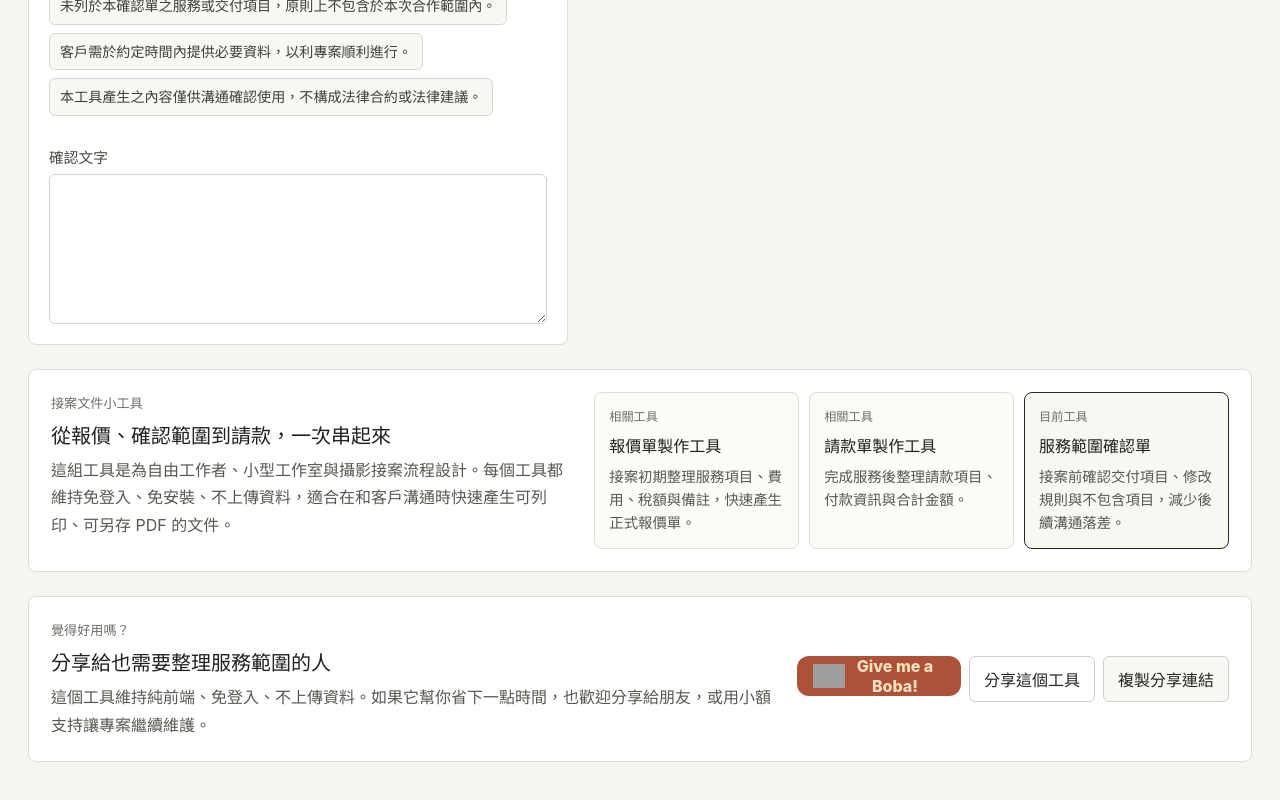
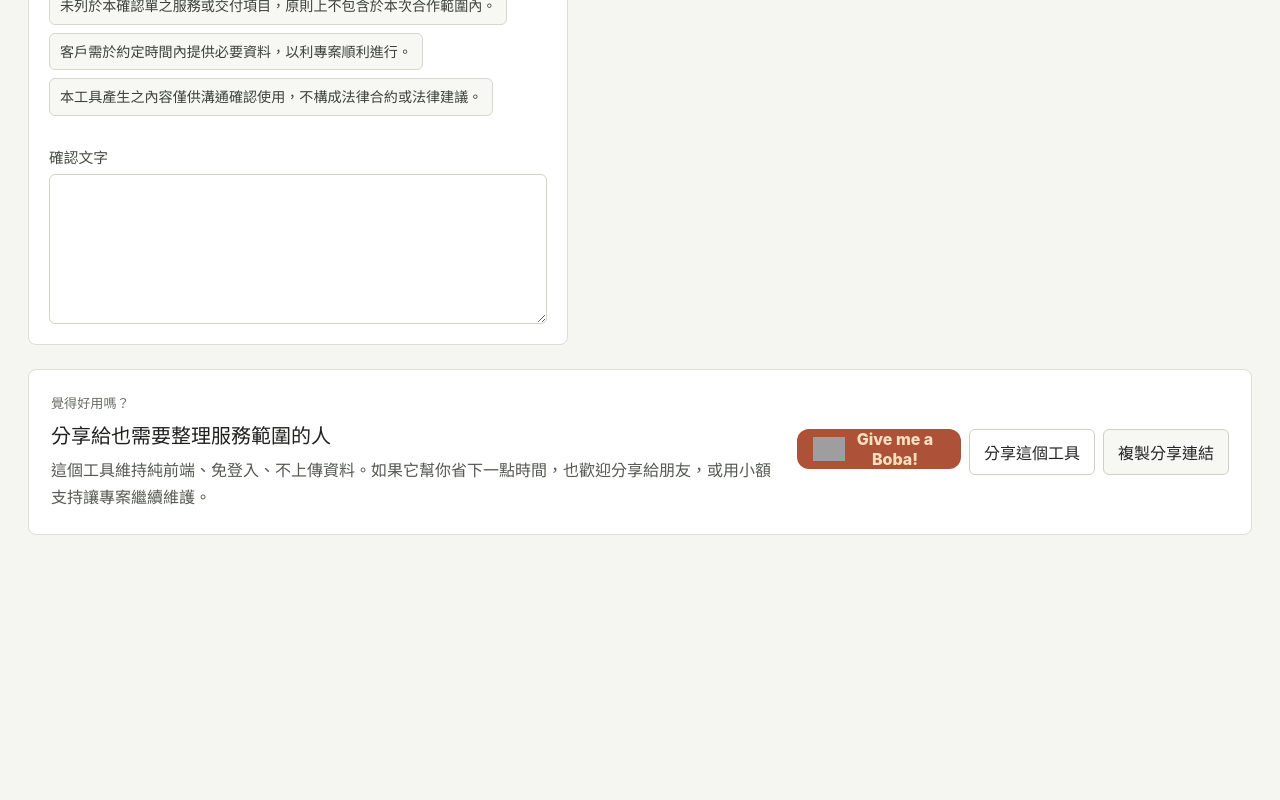
Before and after one commit to dong-sc/simple-scope-confirmation-generator, a React (Vite) app: page / in a window 1280 px wide. Shown: the part 5209-6009 px from the top of the page. After the commit the page ends 5792 px from the top, so only its background shows below. Built offline with nearby package versions, Linux system fonts and the light colour scheme; grey boxes are pictures that could not be loaded.

Commit message:
Remove duplicate bottom tool links

```diff
--- a/src/components/SupportSection.tsx
+++ b/src/components/SupportSection.tsx
@@ -8,27 +8,6 @@ import {
   shareText,
   shareTitle,
 } from '../utils/projectLinks';
-
-const tools = [
-  {
-    title: '報價單製作工具',
-    description: '接案初期整理服務項目、費用、稅額與備註，快速產生正式報價單。',
-    href: 'https://dong-sc.github.io/simple-quote-generator/',
-    current: false,
-  },
-  {
-    title: '請款單製作工具',
-    description: '完成服務後整理請款項目、付款資訊與合計金額。',
-    href: 'https://dong-sc.github.io/simple-payment-request-generator/',
-    current: false,
-  },
-  {
-    title: '服務範圍確認單',
-    description: '接案前確認交付項目、修改規則與不包含項目，減少後續溝通落差。',
-    href: 'https://dong-sc.github.io/simple-scope-confirmation-generator/',
-    current: true,
-  },
-];
 
 export function SupportSection() {
   const [message, setMessage] = useState('');
@@ -54,31 +33,6 @@ export function SupportSection() {
   }
 
   return (
-    <>
-      <section className="tool-links-section" aria-labelledby="business-tools-title">
-        <div className="tool-links-intro">
-          <p className="support-kicker">接案文件小工具</p>
-          <h2 id="business-tools-title">從報價、確認範圍到請款，一次串起來</h2>
-          <p>
-            這組工具是為自由工作者、小型工作室與攝影接案流程設計。每個工具都維持免登入、免安裝、不上傳資料，適合在和客戶溝通時快速產生可列印、可另存 PDF 的文件。
-          </p>
-        </div>
-        <div className="tool-card-grid">
-          {tools.map((tool) => (
-            <a
-              aria-current={tool.current ? 'page' : undefined}
-              className="tool-card"
-              href={tool.href}
-              key={tool.href}
-            >
-              <span>{tool.current ? '目前工具' : '相關工具'}</span>
-              <strong>{tool.title}</strong>
-              <p>{tool.description}</p>
-            </a>
-          ))}
-        </div>
-      </section>
-
     <section className="support-section" aria-label="支持與分享">
       <div>
         <p className="support-kicker">覺得好用嗎？</p>
@@ -109,6 +63,5 @@ export function SupportSection() {
         </span>
       </div>
     </section>
-    </>
   );
 }
```
Lines whose indentation alone changed are shown as unchanged.
